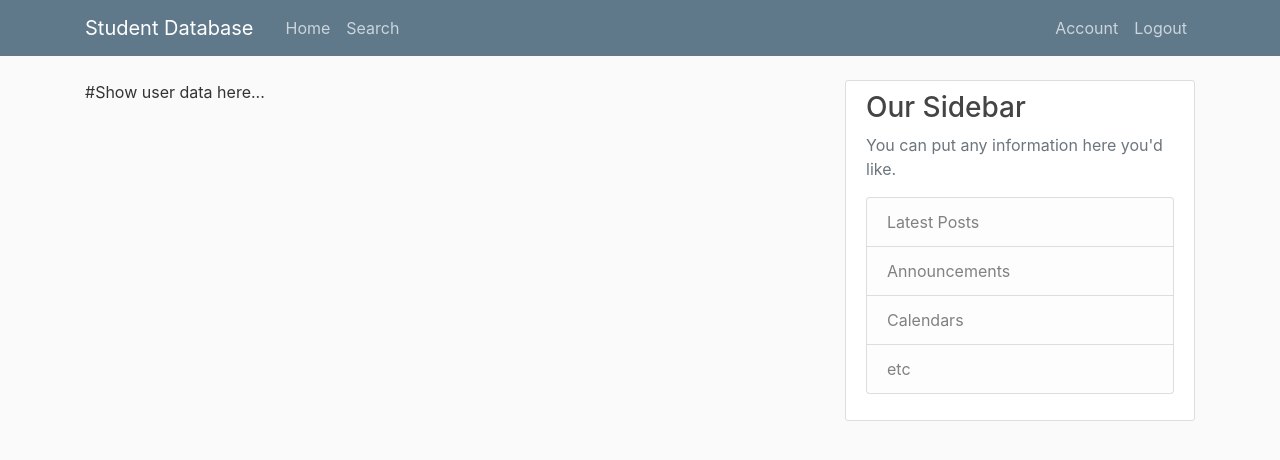
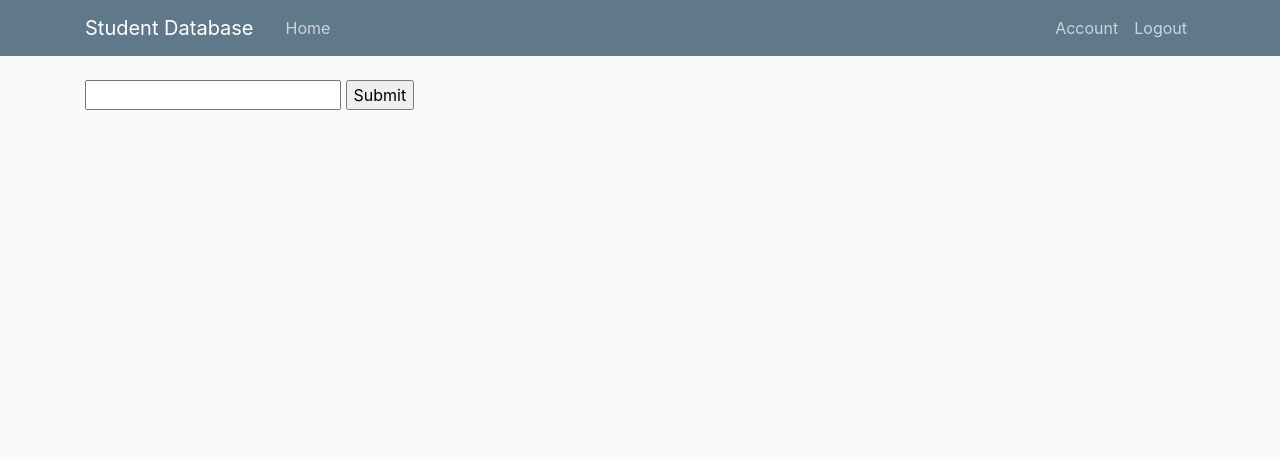
Before and after one commit to conorshortt123/facial-recognition-project, a Flask app: page /home in a window 1280 px wide. Shown: the top 460 px of the page. Run offline with Flask 2, Linux system fonts and the light colour scheme; the visitor is signed in with stand-in values (Sample User, id 1); some libraries are stand-ins or nearby versions.

Commit message:
Removed sidebar and search.html

```diff
--- a/FrontEnd/FrontEnd/forms.py
+++ b/FrontEnd/FrontEnd/forms.py
@@ -26,8 +26,3 @@ class LoginForm(FlaskForm):
     password = PasswordField('Password', validators=[DataRequired()])
     remember = BooleanField('Remember Me')
     submit = SubmitField('Login')
-
-# class searchForm(FlaskForm):
-#     email = StringField('Email',
-#                             validators=[DataRequired(), Email()])
-#     submit = SubmitField('Search')
--- a/FrontEnd/FrontEnd/routes.py
+++ b/FrontEnd/FrontEnd/routes.py
@@ -38,11 +38,6 @@ def home():
 @app.route('/camera/')
 def index():
     return render_template('camera.html')
-
-@app.route("/search")
-def search():
-    return render_template('search.html', title='Search')
-
 
 @app.route("/register", methods=['GET', 'POST'])
 def register():
--- a/FrontEnd/FrontEnd/templates/home.html
+++ b/FrontEnd/FrontEnd/templates/home.html
@@ -1,8 +1,11 @@
 {% extends "layout.html" %}
 {% block content %}
-    {%if session['logged_in'] %}
-        #Show user data here...
-    {% else %}
-        Please Login.
-    {% endif %}
+{%if session['logged_in'] %}
+    <form method="POST">
+        <input type="text" name="text">
+        <input type="submit">
+    </form>
+{% else %}
+    Please Login.
+{% endif %}
 {% endblock content %}
--- a/FrontEnd/FrontEnd/templates/layout.html
+++ b/FrontEnd/FrontEnd/templates/layout.html
@@ -27,7 +27,6 @@
           <div class="collapse navbar-collapse" id="navbarToggle">
             <div class="navbar-nav mr-auto">
               <a class="nav-item nav-link" href="{{ url_for('home') }}">Home</a>
-              <a class="nav-item nav-link" href="{{ url_for('search') }}">Search</a>
             </div>
             <!-- Navbar Right Side -->
             <div class="navbar-nav">
@@ -57,19 +56,6 @@
           {% endwith %}
           {% block content %}{% endblock %}
         </div>
-        <div class="col-md-4">
-          <div class="content-section">
-            <h3>Our Sidebar</h3>
-            <p class='text-muted'>You can put any information here you'd like.
-              <ul class="list-group">
-                <li class="list-group-item list-group-item-light">Latest Posts</li>
-                <li class="list-group-item list-group-item-light">Announcements</li>
-                <li class="list-group-item list-group-item-light">Calendars</li>
-                <li class="list-group-item list-group-item-light">etc</li>
-              </ul>
-            </p>
-          </div>
-        </div>
       </div>
     </main>
 
```
Also changed, not shown: FrontEnd/FrontEnd/templates/search.html (deleted, +0 -11 lines).
